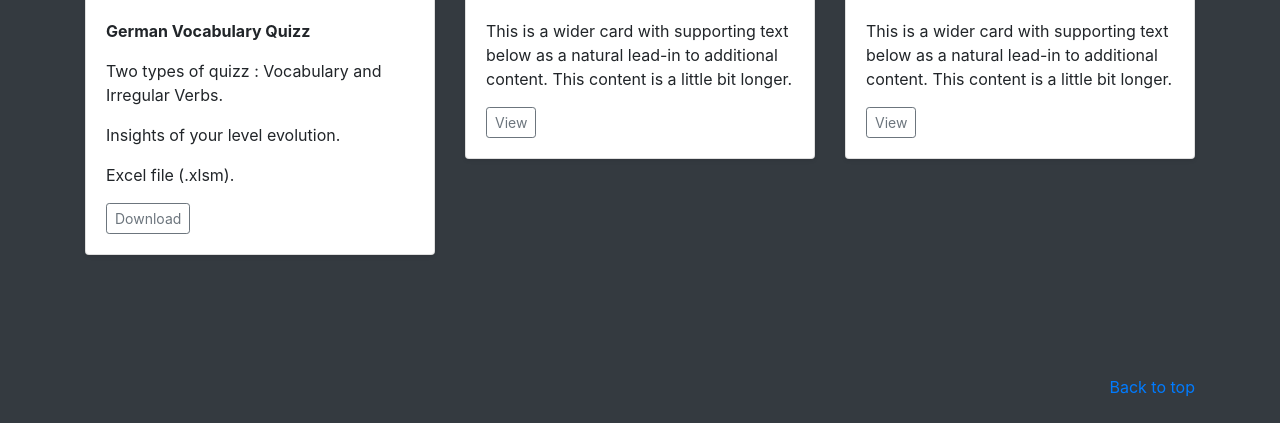
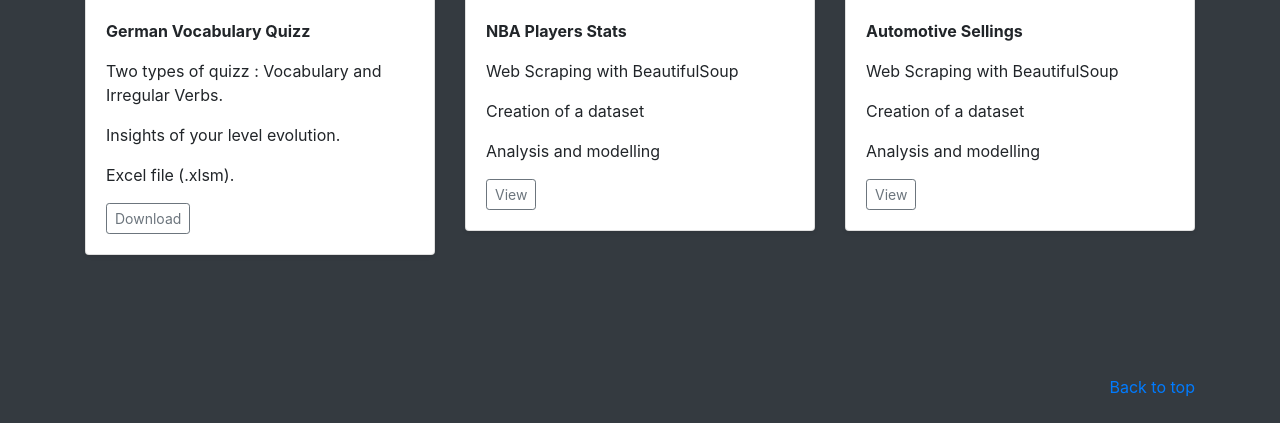
Before and after one commit to gebaa002/test5, a Django app: page / in a window 1280 px wide. Shown: the part 734-1157 px from the top of the page. Run offline with Django 3.2, Linux system fonts and the light colour scheme; some libraries are stand-ins or nearby versions.

Commit message:
update img

```diff
--- a/templates/app1/accueil.html
+++ b/templates/app1/accueil.html
@@ -146,11 +146,14 @@
           <div class="card mb-4 shadow-sm">
 
             <a href ="{% url 'projet2' %}">
-            <img src="https://upload.wikimedia.org/wikipedia/commons/3/38/RMS_Titanic_4.jpg" width="100%" height="225"/><title>Placeholder</title>
+            <img src="https://www.wallpapertip.com/wmimgs/26-261722_sport-basketball-game-photo-nba-wallpaper-4k-pc.jpg" width="100%" height="225"/><title>Placeholder</title>
             </a>
 
             <div class="card-body">
-              <p class="card-text">This is a wider card with supporting text below as a natural lead-in to additional content. This content is a little bit longer.</p>
+              <p class="card-text"><b>NBA Players Stats</b></p>
+              <p class="card-text">Web Scraping with BeautifulSoup</p>
+              <p class="card-text">Creation of a dataset</p>
+              <p class="card-text">Analysis and modelling</p>
               <div class="d-flex justify-content-between align-items-center">
                 <div class="btn-group">
                   <a href ="{% url 'projet2' %}">
@@ -165,10 +168,13 @@
 
         <div class="col-md-4">
           <div class="card mb-4 shadow-sm">
-            <img src="https://businessmirror.com.ph/wp-content/uploads/2017/11/telco-industry.jpg" width="100%" height="225"/>
+            <img src="https://i.vimeocdn.com/video/751597323_640x360.jpg" width="100%" height="225"/>
 
             <div class="card-body">
-              <p class="card-text">This is a wider card with supporting text below as a natural lead-in to additional content. This content is a little bit longer.</p>
+              <p class="card-text"><b>Automotive Sellings</b></p>
+              <p class="card-text">Web Scraping with BeautifulSoup</p>
+              <p class="card-text">Creation of a dataset</p>
+              <p class="card-text">Analysis and modelling</p>
               <div class="d-flex justify-content-between align-items-center">
                 <div class="btn-group">
                   <a>
```
